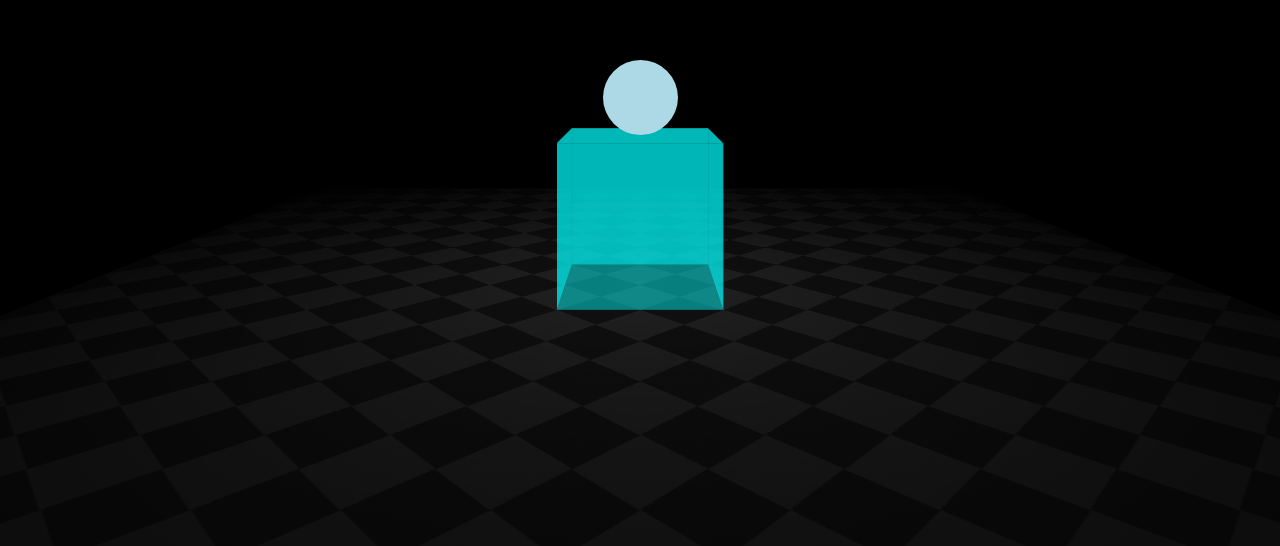
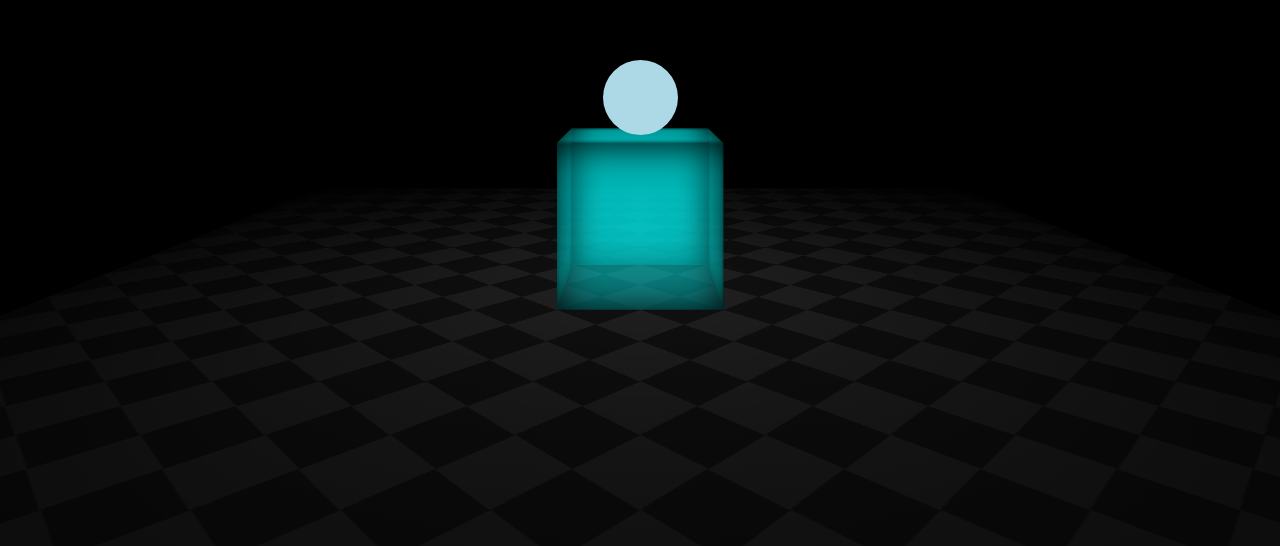
Before and after one commit to OmarNizam/Cube-3d-with-ball, a plain HTML site: page dist/index.html in a window 1280 px wide. Shown: the part 198-744 px from the top of the page. Drawn offline with Linux system fonts and the light colour scheme.

Commit message:
add shadow box for the cube faces

```diff
--- a/scss/main.scss
+++ b/scss/main.scss
@@ -1,6 +1,5 @@
-:root {
-  --box-color: #0ff7;
-}
+$box-color: #0ff7;
+$ball-color: #add8e6;
 
 body {
   background-color: #000;
@@ -21,7 +20,7 @@ body {
 .ball {
   height: 1em;
   width: 1em;
-  background: lightblue;
+  background: $ball-color;
   border-radius: 50%;
 
   position: absolute;
@@ -32,7 +31,7 @@ body {
 .cube {
   height: 2em;
   width: 2em;
-  /*   background: var(--box-color); */
+  /*   background: $box-color */
   transform-style: preserve-3d;
   position: absolute;
   top: -1em;
@@ -45,7 +44,8 @@ body {
     position: absolute;
     width: 100%;
     height: 100%;
-    background: var(--box-color);
+    background: $box-color;
+    box-shadow: 0 0 0.5em inset;
   }
 
   .front {
@@ -65,8 +65,9 @@ body {
     position: absolute;
     width: 2em;
     height: 2em;
-    background: var(--box-color);
+    background: $box-color;
     transform: translateY(-50%) rotateX(90deg);
+    box-shadow: 0 0 0.5em inset;
   }
 }
 
```
Also changed, not shown: dist/css/main.css, 1 other file.
